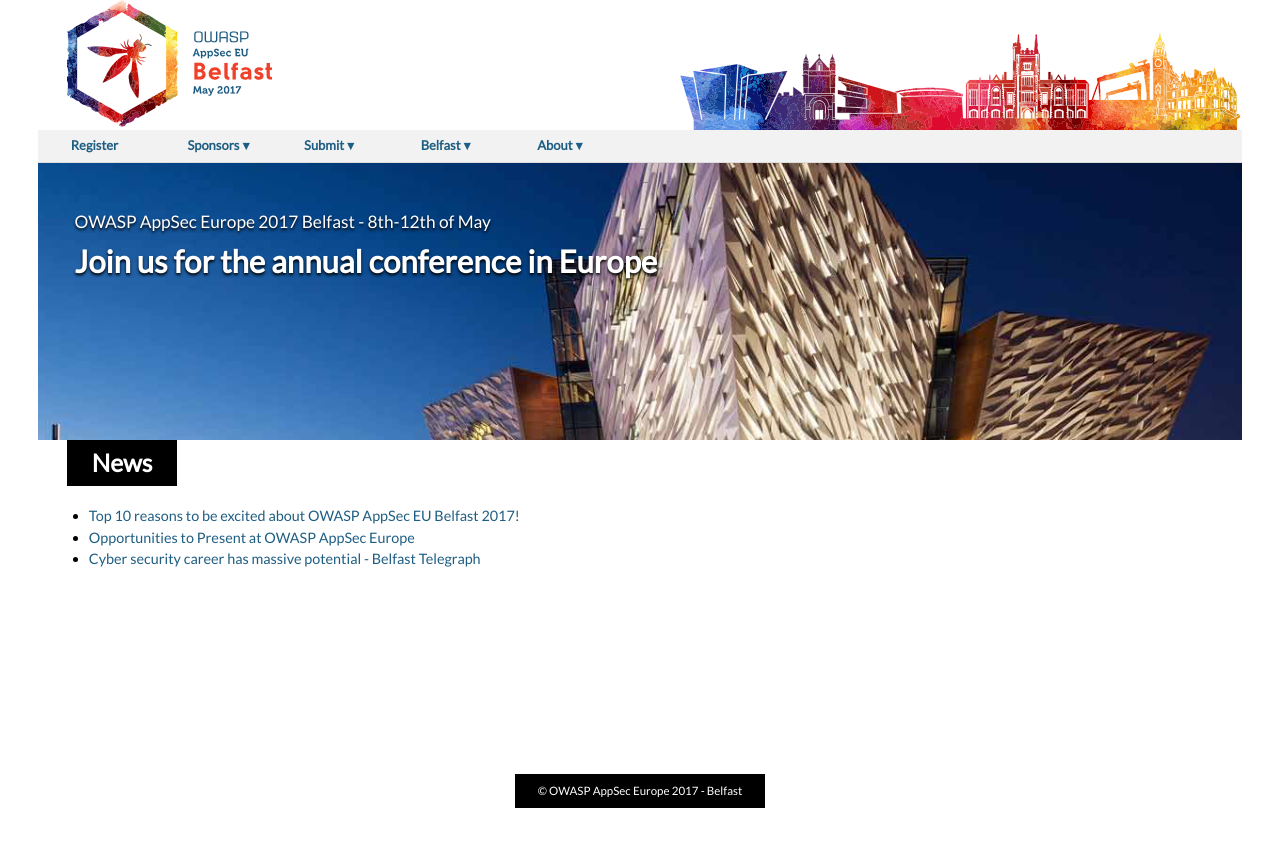
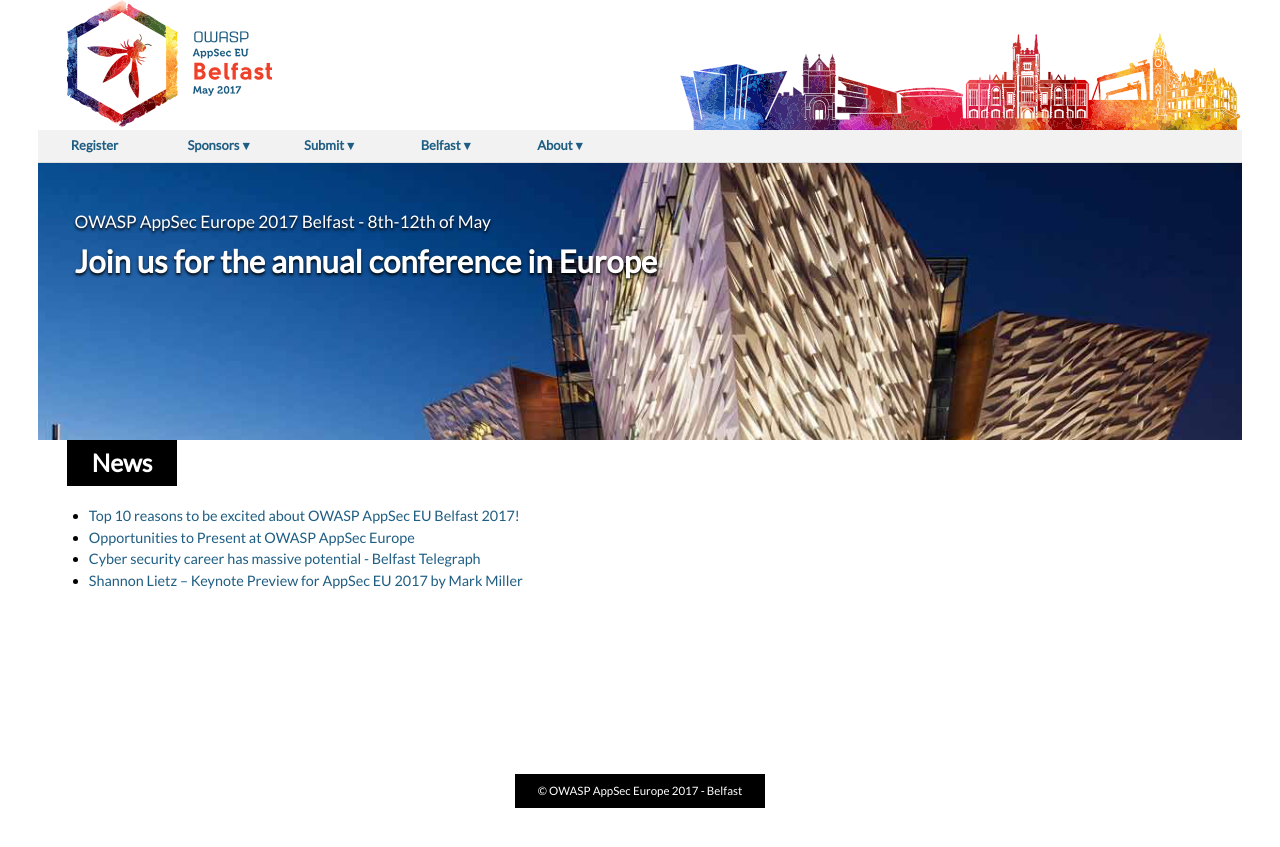
Before and after one commit to OWASP/AppSecEurope2017, a Jekyll site: the page built from news.md, in a window 1280 px wide. Shown: the top 847 px of the page. Built offline with Jekyll 4.4.1, drawn with Linux system fonts in a browser that asks for light colours.

Commit message:
Update news.yml

```diff
--- a/_data/news.yml
+++ b/_data/news.yml
@@ -4,3 +4,5 @@
   url         : http://owasp.blogspot.no/2016/11/opportunities-to-present-at-owasp.html
 - title       : Cyber security career has massive potential - Belfast Telegraph
   url         : http://www.belfasttelegraph.co.uk/technology/cyber-security-career-has-massive-potential-35335656.html
+- title       : Shannon Lietz – Keynote Preview for AppSec EU 2017 by Mark Miller
+  url         : http://www.sonatype.org/nexus/2017/01/17/shannon-lietz-keynote/
```
